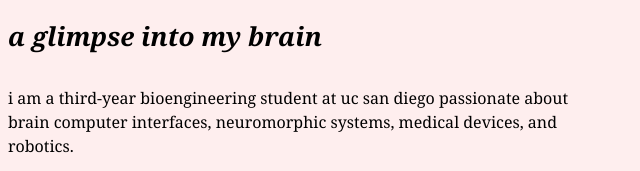
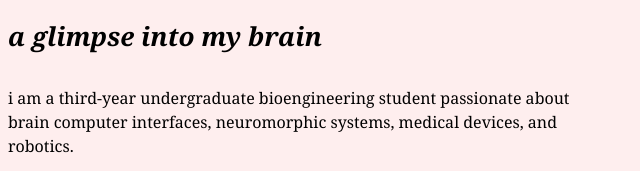
Before and after one commit to jeevankarandikar/jeevankarandikar.github.io, a plain HTML site: page index.html in a window 1280 px wide. Shown: the top 171 px of the page, 0-640 px from the left. Drawn offline with Linux system fonts and the light colour scheme.

Commit message:
more rewording

```diff
--- a/index.html
+++ b/index.html
@@ -10,8 +10,8 @@
     <div id="bio">
   <h1>a glimpse into my brain</h1>
   <p>
-    i am a third-year bioengineering student at uc san diego passionate about brain computer interfaces,
-    neuromorphic systems, medical devices, and robotics.
+    i am a third-year undergraduate bioengineering student passionate about
+    brain computer interfaces, neuromorphic systems, medical devices, and robotics.
   </p>
   <p>
     from delving into the nuances of nutritional science and endocrinology to envisioning a world
```
